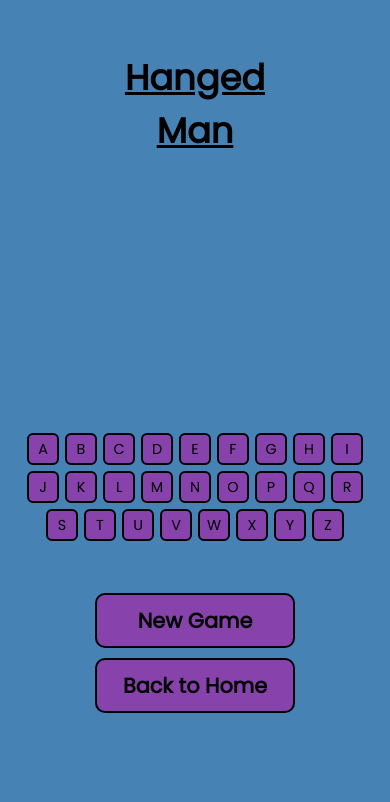
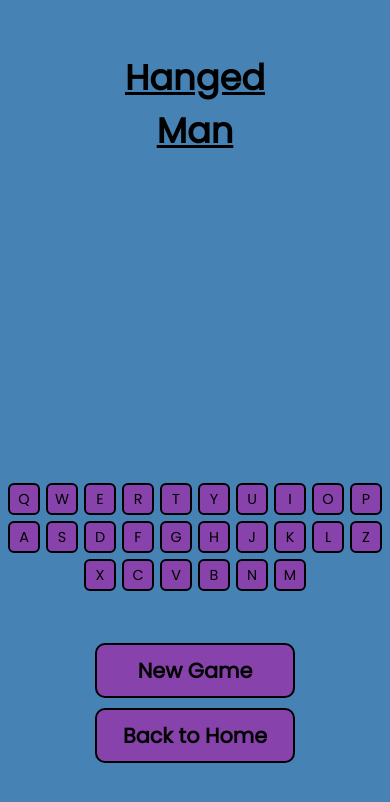
Before and after one commit to Vktr1101/hanged-man, a website: page frontend/index.html in a window 390 px wide. Both pictures are taken after a click on the button "Play!". Drawn offline with Linux system fonts and the light colour scheme; no server answers.

Commit message:
Modified mobile frontend layout

```diff
--- a/backend/server.js
+++ b/backend/server.js
@@ -126,7 +126,7 @@ app.post('/api/delete-account', (req, res) => {
 
     const userId = req.session.user.id;
 
-    db.prepare('DELETE FROM GAMES WHERE userId = ?').run(userId);
+    db.prepare('DELETE FROM Games WHERE userId = ?').run(userId);
     db.prepare('DELETE FROM Users WHERE id = ?').run(userId);
 
     req.session.destroy();
--- a/frontend/index.js
+++ b/frontend/index.js
@@ -5,7 +5,7 @@ const backHome = document.querySelector('#backHome');
 const word = document.querySelector('#word');
 
 const keyboard = document.querySelector('#keyboard');
-const litere = 'abcdefghijklmnopqrstuvwxyz';
+const litere = 'qwertyuiopasdfghjklzxcvbnm';
 
 for (const litera of litere) {
     const btn = document.createElement('button');
--- a/frontend/style.css
+++ b/frontend/style.css
@@ -200,6 +200,7 @@ body {
     max-width: 100%;
     /*max-height: 30vh;*/
     height: auto;
+    padding-top: 50px;
 }
 
 #draw #p1, #draw #p2, #draw #p3, #draw #p4, #draw #p5,
@@ -527,7 +528,7 @@ body {
     flex-wrap: wrap;
     justify-content: center;
     gap: 6px;
-    max-width: 500px;
+    max-width: 480px;
     margin-top: 10px;
 }
 
@@ -581,7 +582,7 @@ body {
     #filterDate, #filterResult { font-size: 1rem; }
 
     #keyboard {
-        max-width: 350px;
+        max-width: 400px;
     }
 
     .key {
```
Also changed, not shown: 1 other file.
